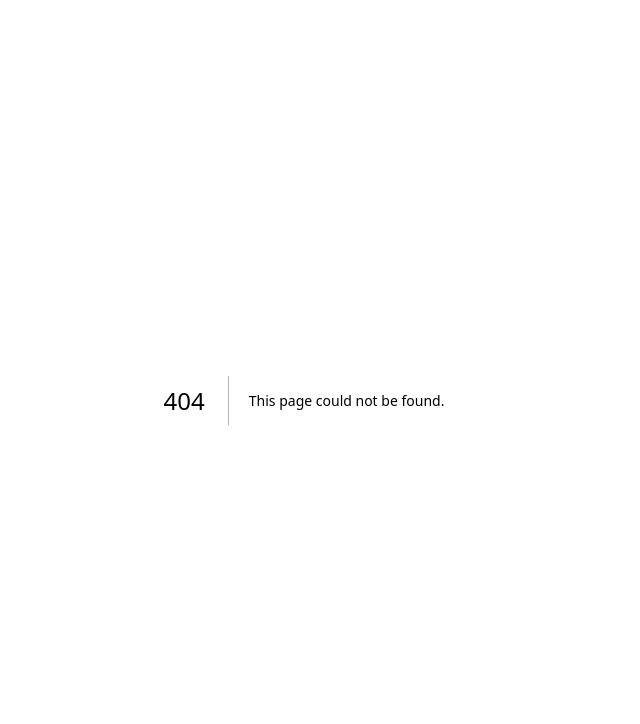
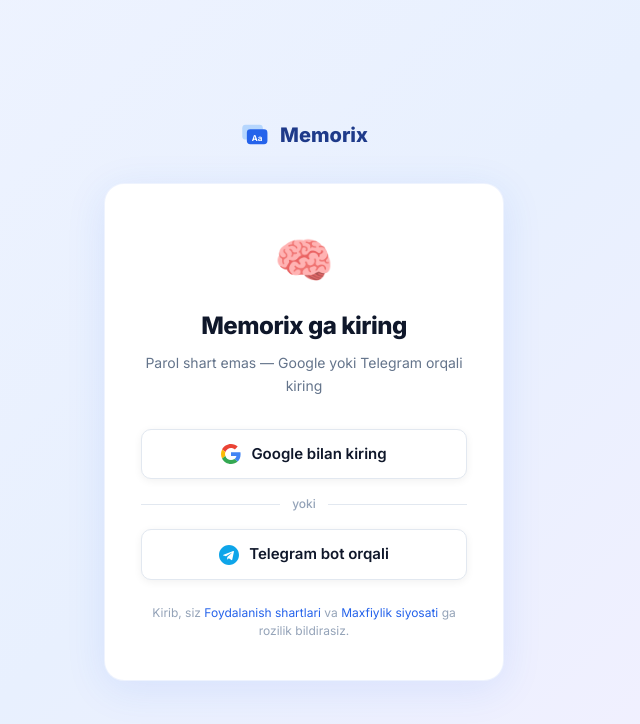
Before and after one commit to ibrohim-meliqulov/memorix-landing, a Next.js app: page /auth in a window 1280 px wide. Before the commit this address had no page. Shown: the top 724 px of the page, without its empty margins (336-976 px from the left). Built offline with nearby package versions, Linux system fonts and the light colour scheme.

Commit message:
feat: auth page with Google and Telegram login

```diff
--- /dev/null
+++ b/app/auth/page.tsx
@@ -0,0 +1,173 @@
+'use client'
+
+import { useEffect, useState } from 'react'
+import { useRouter, useSearchParams } from 'next/navigation'
+
+const BACKEND = 'https://memorix-r9gk.onrender.com'
+const BOT_URL = 'https://t.me/memorix_uz_bot'
+
+function CardLogo({ size = 28 }: { size?: number }) {
+    return (
+        <svg width={size} height={size} viewBox="0 0 28 28" fill="none">
+            <rect x="2" y="5" width="18" height="13" rx="3" fill="#93c5fd" opacity="0.6" />
+            <rect x="6" y="9" width="18" height="13" rx="3" fill="#2563eb" />
+            <text x="15" y="19" fontSize="7" fontWeight="bold" fill="white" textAnchor="middle">Aa</text>
+        </svg>
+    )
+}
+
+export default function AuthPage() {
+    const router = useRouter()
+    const searchParams = useSearchParams()
+    const [loading, setLoading] = useState(false)
+    const [botStep, setBotStep] = useState(false)
+
+    // URL dan token kelsa — app ga redirect
+    useEffect(() => {
+        const token = searchParams.get('token')
+        const error = searchParams.get('error')
+        if (token) {
+            localStorage.setItem('memorix_token', token)
+            router.push('/app')
+        }
+        if (error) {
+            console.error('Auth xatolik:', error)
+        }
+    }, [searchParams, router])
+
+    function handleGoogle() {
+        setLoading(true)
+        window.location.href = `${BACKEND}/auth/google`
+    }
+
+    function handleBot() {
+        setBotStep(true)
+        window.open(BOT_URL, '_blank')
+    }
+
+    return (
+        <div style={{
+            minHeight: '100vh', background: 'linear-gradient(135deg, #f0f4ff, #e8f0fe, #f5f0ff)',
+            display: 'flex', flexDirection: 'column', alignItems: 'center', justifyContent: 'center',
+            padding: '20px', fontFamily: 'Inter, system-ui, sans-serif',
+        }}>
+            {/* Logo */}
+            <a href="/" style={{ display: 'flex', alignItems: 'center', gap: 8, textDecoration: 'none', marginBottom: 32 }}>
+                <CardLogo size={32} />
+                <span style={{ fontSize: 20, fontWeight: 800, color: '#1e3a8a' }}>Memorix</span>
+            </a>
+
+            {/* Card */}
+            <div style={{
+                background: 'white', borderRadius: 20, padding: '40px 36px',
+                maxWidth: 400, width: '100%',
+                boxShadow: '0 8px 40px rgba(37,99,235,0.1)',
+                border: '1px solid rgba(37,99,235,0.08)',
+            }}>
+                <div style={{ textAlign: 'center', marginBottom: 32 }}>
+                    <div style={{ fontSize: 48, marginBottom: 12 }}>🧠</div>
+                    <h1 style={{ fontSize: 24, fontWeight: 800, color: '#0f172a', marginBottom: 8, letterSpacing: '-0.02em' }}>
+                        Memorix ga kiring
+                    </h1>
+                    <p style={{ fontSize: 14, color: '#64748b', lineHeight: 1.6 }}>
+                        Parol shart emas — Google yoki Telegram orqali kiring
+                    </p>
+                </div>
+
+                {!botStep ? (
+                    <div style={{ display: 'flex', flexDirection: 'column', gap: 12 }}>
+
+                        {/* Google */}
+                        <button onClick={handleGoogle} disabled={loading} style={{
+                            width: '100%', padding: '13px 20px', borderRadius: 10,
+                            border: '1.5px solid #e2e8f0', background: loading ? '#f8faff' : 'white',
+                            cursor: loading ? 'not-allowed' : 'pointer',
+                            fontSize: 15, fontWeight: 600, color: '#0f172a',
+                            display: 'flex', alignItems: 'center', justifyContent: 'center', gap: 10,
+                            transition: 'all 0.15s', fontFamily: 'inherit',
+                            boxShadow: '0 2px 8px rgba(0,0,0,0.06)',
+                        }}
+                            onMouseEnter={e => { if (!loading) e.currentTarget.style.borderColor = '#2563eb' }}
+                            onMouseLeave={e => { e.currentTarget.style.borderColor = '#e2e8f0' }}
+                        >
+                            {loading ? (
+                                <div style={{ width: 20, height: 20, border: '2px solid #e2e8f0', borderTopColor: '#2563eb', borderRadius: '50%', animation: 'spin 0.7s linear infinite' }} />
+                            ) : (
+                                <svg width="20" height="20" viewBox="0 0 48 48">
+                                    <path fill="#EA4335" d="M24 9.5c3.54 0 6.71 1.22 9.21 3.6l6.85-6.85C35.9 2.38 30.47 0 24 0 14.62 0 6.51 5.38 2.56 13.22l7.98 6.19C12.43 13.72 17.74 9.5 24 9.5z" />
+                                    <path fill="#4285F4" d="M46.98 24.55c0-1.57-.15-3.09-.38-4.55H24v9.02h12.94c-.58 2.96-2.26 5.48-4.78 7.18l7.73 6c4.51-4.18 7.09-10.36 7.09-17.65z" />
+                                    <path fill="#FBBC05" d="M10.53 28.59c-.48-1.45-.76-2.99-.76-4.59s.27-3.14.76-4.59l-7.98-6.19C.92 16.46 0 20.12 0 24c0 3.88.92 7.54 2.56 10.78l7.97-6.19z" />
+                                    <path fill="#34A853" d="M24 48c6.48 0 11.93-2.13 15.89-5.81l-7.73-6c-2.18 1.48-4.97 2.31-8.16 2.31-6.26 0-11.57-4.22-13.47-9.91l-7.98 6.19C6.51 42.62 14.62 48 24 48z" />
+                                </svg>
+                            )}
+                            {loading ? 'Yuklanmoqda...' : 'Google bilan kiring'}
+                        </button>
+
+                        {/* Divider */}
+                        <div style={{ display: 'flex', alignItems: 'center', gap: 12, margin: '4px 0' }}>
+                            <div style={{ flex: 1, height: 1, background: '#e2e8f0' }} />
+                            <span style={{ fontSize: 12, color: '#94a3b8', fontWeight: 500 }}>yoki</span>
+                            <div style={{ flex: 1, height: 1, background: '#e2e8f0' }} />
+                        </div>
+
+                        {/* Telegram bot */}
+                        <button onClick={handleBot} style={{
+                            width: '100%', padding: '13px 20px', borderRadius: 10,
+                            border: '1.5px solid #e2e8f0', background: 'white',
+                            cursor: 'pointer', fontSize: 15, fontWeight: 600, color: '#0f172a',
+                            display: 'flex', alignItems: 'center', justifyContent: 'center', gap: 10,
+                            fontFamily: 'inherit', boxShadow: '0 2px 8px rgba(0,0,0,0.06)',
+                        }}
+                            onMouseEnter={e => { e.currentTarget.style.borderColor = '#0ea5e9' }}
+                            onMouseLeave={e => { e.currentTarget.style.borderColor = '#e2e8f0' }}
+                        >
+                            <svg width="20" height="20" viewBox="0 0 24 24" fill="#0ea5e9">
+                                <path d="M12 0C5.373 0 0 5.373 0 12s5.373 12 12 12 12-5.373 12-12S18.627 0 12 0zm5.894 8.221l-1.97 9.28c-.145.658-.537.818-1.084.508l-3-2.21-1.447 1.394c-.16.16-.295.295-.605.295l.213-3.053 5.56-5.023c.242-.213-.054-.333-.373-.12l-6.871 4.326-2.962-.924c-.643-.204-.657-.643.136-.953l11.57-4.461c.537-.194 1.006.131.833.941z" />
+                            </svg>
+                            Telegram bot orqali
+                        </button>
+
+                    </div>
+                ) : (
+                    /* Bot step */
+                    <div style={{ textAlign: 'center' }}>
+                        <div style={{ fontSize: 56, marginBottom: 16 }}>📱</div>
+                        <h2 style={{ fontSize: 18, fontWeight: 700, marginBottom: 8, color: '#0f172a' }}>
+                            Telegram ochildi!
+                        </h2>
+                        <p style={{ fontSize: 14, color: '#64748b', lineHeight: 1.7, marginBottom: 20 }}>
+                            Telegram'da <strong>START</strong> tugmasini bosing.<br />
+                            Bot sizga kirish havolasini yuboradi.
+                        </p>
+                        <a href={BOT_URL} target="_blank" rel="noopener noreferrer" style={{
+                            display: 'block', padding: '12px', borderRadius: 10,
+                            background: 'linear-gradient(135deg, #2563eb, #1d4ed8)',
+                            color: 'white', textDecoration: 'none', fontWeight: 700, fontSize: 14,
+                            marginBottom: 12,
+                        }}>
+                            📱 Botni ochish →
+                        </a>
+                        <button onClick={() => setBotStep(false)} style={{
+                            background: 'none', border: 'none', color: '#94a3b8',
+                            fontSize: 13, cursor: 'pointer', fontFamily: 'inherit',
+                        }}>
+                            ← Orqaga
+                        </button>
+                    </div>
+                )}
+
+                <p style={{ textAlign: 'center', fontSize: 12, color: '#94a3b8', marginTop: 24, lineHeight: 1.5 }}>
+                    Kirib, siz{' '}
+                    <a href="#" style={{ color: '#2563eb' }}>Foydalanish shartlari</a>
+                    {' '}va{' '}
+                    <a href="#" style={{ color: '#2563eb' }}>Maxfiylik siyosati</a>
+                    {' '}ga rozilik bildirasiz.
+                </p>
+            </div>
+
+            <style>{`
+        @keyframes spin { to { transform: rotate(360deg); } }
+      `}</style>
+        </div>
+    )
+}
--- a/app/page.tsx
+++ b/app/page.tsx
@@ -3,6 +3,7 @@
 import { useState } from 'react'
 
 const BOT_URL = 'https://t.me/memorix_uz_bot'
+const AUTH_URL = '/auth'
 const APP_URL = 'https://memorix-front.vercel.app'
 
 const features = [
@@ -103,7 +104,7 @@
           ))}
         </div>
 
-        <a href={BOT_URL} target="_blank" rel="noopener noreferrer" style={{
+        <a href={AUTH_URL} style={{
           background: 'linear-gradient(135deg, #2563eb, #1d4ed8)',
           color: 'white', fontSize: 14, fontWeight: 600,
           padding: '9px 20px', borderRadius: 8, textDecoration: 'none',
@@ -150,7 +151,7 @@
           </p>
 
           <div style={{ display: 'flex', gap: 12, flexWrap: 'wrap', marginBottom: 48 }}>
-            <a href={BOT_URL} target="_blank" rel="noopener noreferrer" style={{
+            <a href={AUTH_URL} style={{
               background: 'linear-gradient(135deg, #2563eb, #1d4ed8)', color: 'white',
               fontWeight: 700, padding: '14px 28px', borderRadius: 10, textDecoration: 'none',
               fontSize: 15, display: 'inline-flex', alignItems: 'center', gap: 8,
@@ -275,7 +276,7 @@
       name: 'Free', price: '0', period: "so'm / oy — abadiy",
       features: ["3 ta to'plam", "30 ta so'z", 'AI flashcard', '3 ta til', 'Flip kartalar', 'Quiz'],
       missing: ['Statistika', 'Spaced rep.', 'Ustuvorlik'],
-      cta: 'Bepul boshlash', href: BOT_URL, style: 'outline',
+      cta: 'Bepul boshlash', href: AUTH_URL, style: 'outline',
     },
     {
       name: '⚡ Starter',
@@ -440,13 +441,13 @@
             AI bilan flashcard yarating. Bepul. Telegram orqali. Hoziroq.
           </p>
           <div style={{ display: 'flex', gap: 12, justifyContent: 'center', flexWrap: 'wrap' }}>
-            <a href={BOT_URL} target="_blank" rel="noopener noreferrer" style={{
+            <a href={AUTH_URL} style={{
               background: 'linear-gradient(135deg, #2563eb, #1d4ed8)', color: 'white',
               fontWeight: 700, padding: '14px 28px', borderRadius: 10, textDecoration: 'none',
               fontSize: 15, display: 'inline-flex', alignItems: 'center', gap: 8,
               boxShadow: '0 8px 24px rgba(37,99,235,0.35)',
             }}>
-              🚀 Telegram botni ochish
+              🚀 Bepul boshlash
             </a>
             <a href={APP_URL} target="_blank" rel="noopener noreferrer" style={{
               color: '#2563eb', fontWeight: 600, padding: '14px 28px', borderRadius: 10,
```
